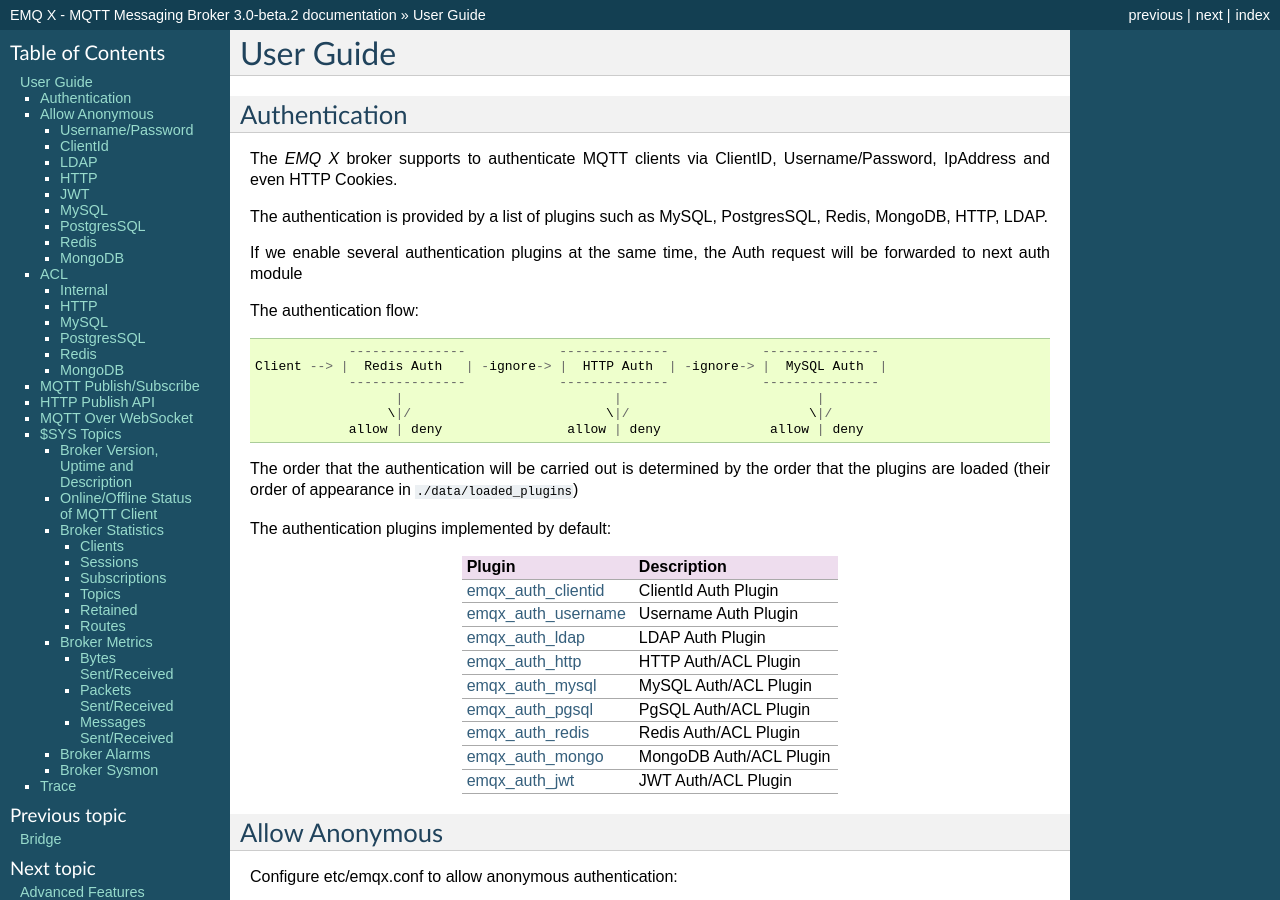
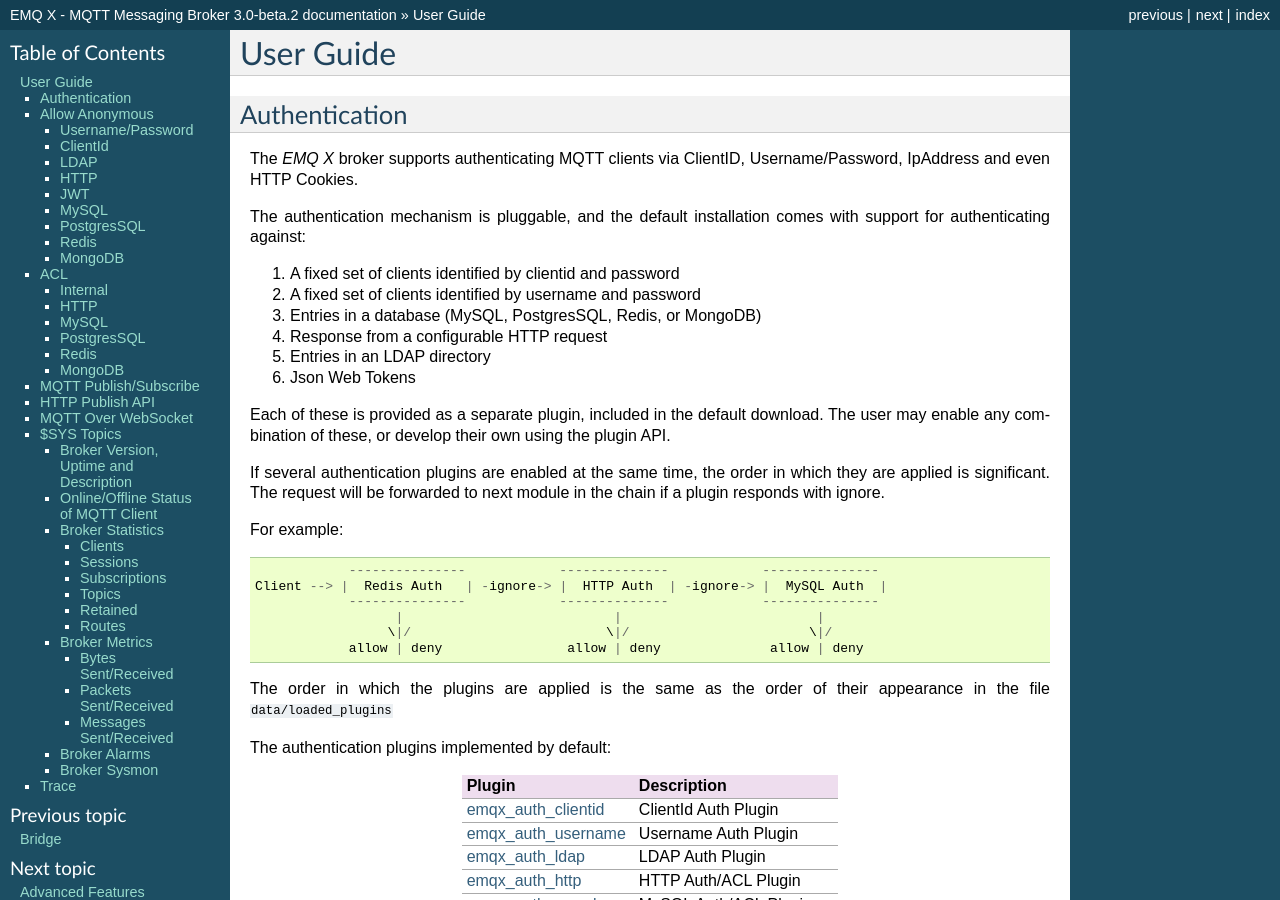
Before and after one commit to emqxarchive/emqx-docs-en, a Sphinx documentation site: the page built from source/guide.rst, in a window 1280 px wide and 900 px high. Built offline with Sphinx 7.4.7, drawn with Linux system fonts in a browser that asks for light colours.

Commit message:
elaborate on authentication flow

```diff
--- a/source/guide.rst
+++ b/source/guide.rst
@@ -9,13 +9,22 @@
 Authentication
 --------------
 
-The *EMQ X* broker supports to authenticate MQTT clients via ClientID, Username/Password, IpAddress and even HTTP Cookies.
+The *EMQ X* broker supports authenticating MQTT clients via ClientID, Username/Password, IpAddress and even HTTP Cookies.
 
-The authentication is provided by a list of plugins such as MySQL, PostgresSQL, Redis, MongoDB, HTTP, LDAP.
+The authentication mechanism is pluggable, and the default installation comes with support for authenticating against:
 
-If we enable several authentication plugins at the same time, the Auth request will be forwarded to next auth module
+#. A fixed set of clients identified by clientid and password
+#. A fixed set of clients identified by username and password
+#. Entries in a database (MySQL, PostgresSQL, Redis, or MongoDB)
+#. Response from a configurable HTTP request
+#. Entries in an LDAP directory
+#. Json Web Tokens
 
-The authentication flow::
+Each of these is provided as a separate plugin, included in the default download. The user may enable any combination of these, or develop their own using the plugin API.
+
+If several authentication plugins are enabled at the same time, the order in which they are applied is significant. The request will be forwarded to next module in the chain if a plugin responds with ignore.
+
+For example::
 
               ---------------            --------------            ---------------
   Client --> |  Redis Auth   | -ignore-> |  HTTP Auth  | -ignore-> |  MySQL Auth  |
@@ -25,7 +34,7 @@
               allow | deny                allow | deny              allow | deny
 
 
-The order that the authentication will be carried out is determined by the order that the plugins are loaded (their order of appearance in ``./data/loaded_plugins``)
+The order in which the plugins are applied is the same as the order of their appearance in the file ``data/loaded_plugins``
 
 The authentication plugins implemented by default:
 
```
